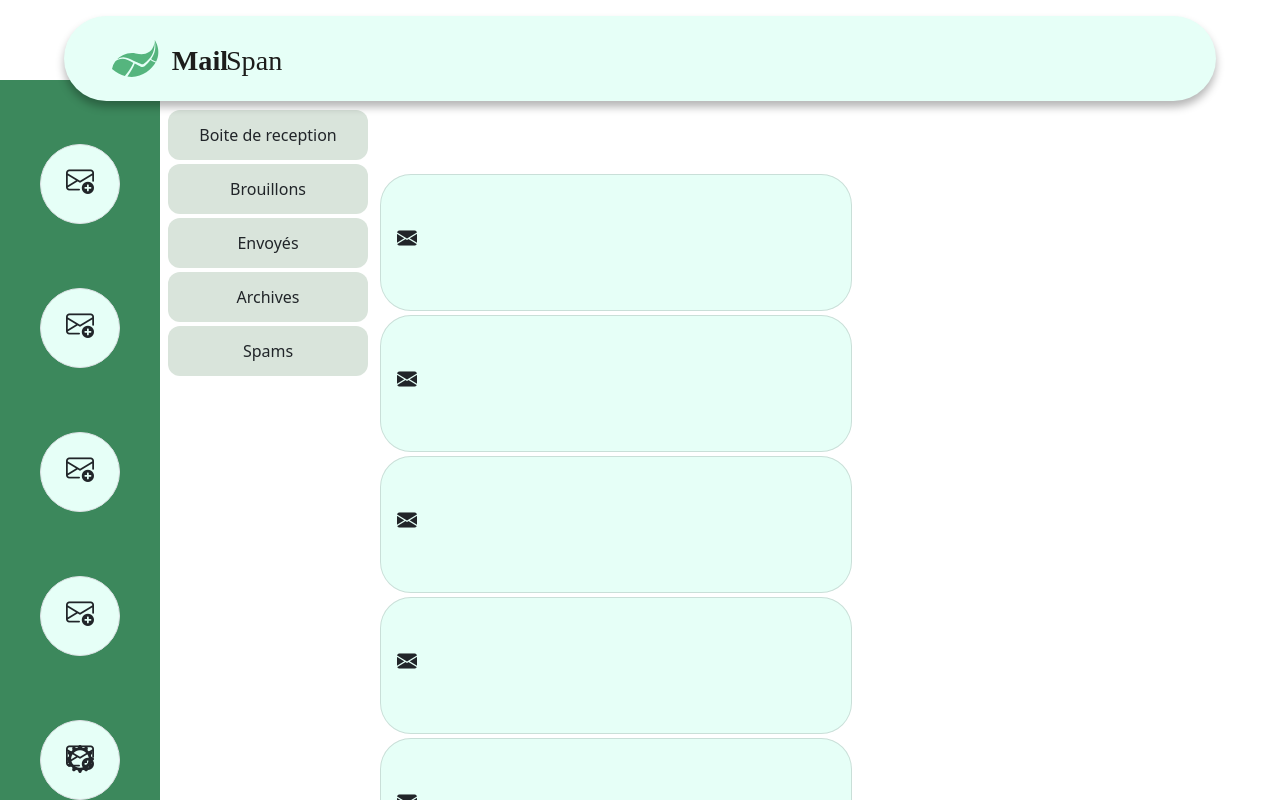
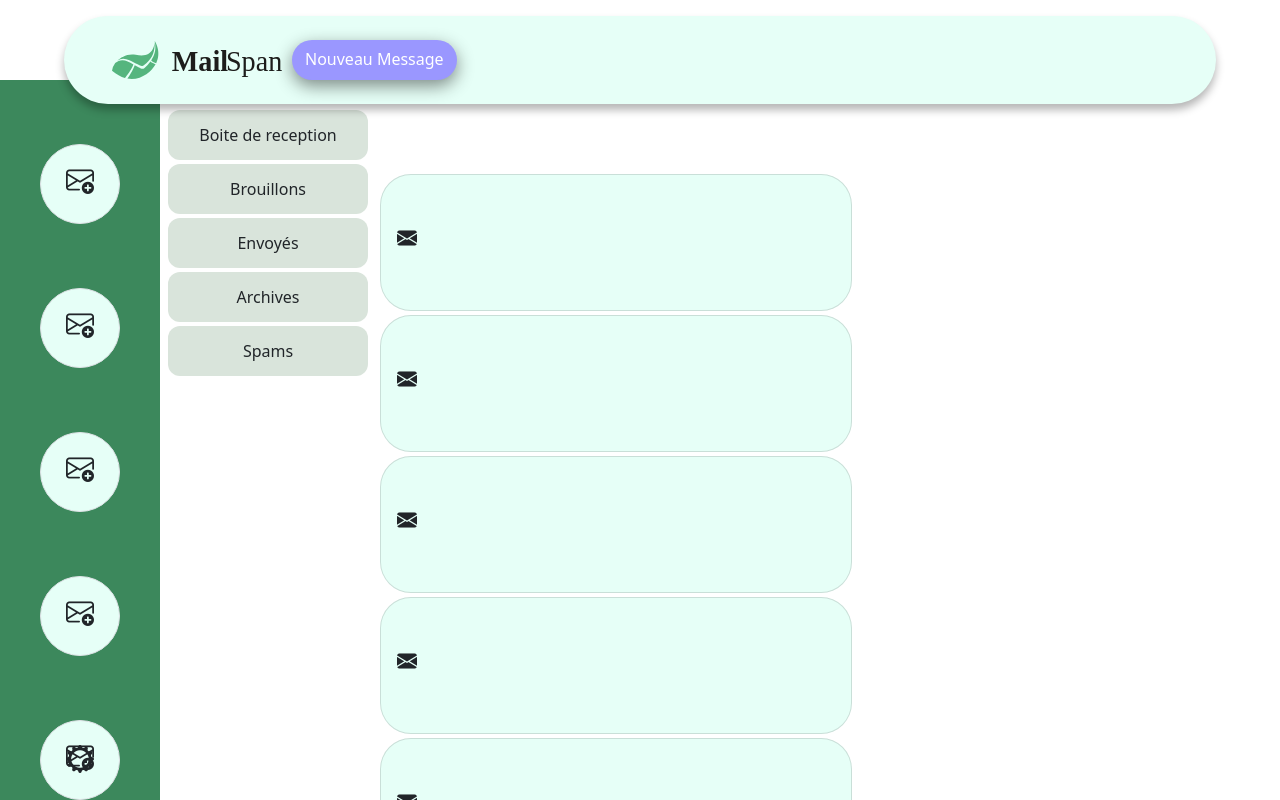
Before and after one commit to RaphaelCpp/SpanMail, an Angular app: page /mail in a window 1280 px wide. Built offline with nearby package versions, Linux system fonts and the light colour scheme.

Commit message:
last commit

```diff
--- a/src/app/component/header/header.component.html
+++ b/src/app/component/header/header.component.html
@@ -14,7 +14,8 @@
         class="ms-4"
     /></a>
 
-    <div class="collapse collaspeGen1" id="collapseExample">
+    <button class="btn btnNewMessage pb-2">Nouveau Message</button>
+    <div class="mt-5 collapse collaspeGen1" id="collapseExample">
       <button class="btn float-end" id="close">
         <i class="bi bi-x-lg"></i>
       </button>
--- a/src/app/component/header/header.component.scss
+++ b/src/app/component/header/header.component.scss
@@ -9,11 +9,21 @@
   left: 50%;
   transform: translate(-50%, 0);
 }
-
+.btnNewMessage {
+  box-shadow: 0px 6px 17px #00000075;
+  border-radius: 36px;
+  background: #9a97ff;
+  color: white;
+}
 .myLiNav {
   cursor: pointer;
 }
-
+#close {
+  margin-top: -6rem;
+}
+#close2 {
+  margin-top: -3rem;
+}
 .headerCollaspe {
   height: 75vh;
   background: #e6fff7;
@@ -156,6 +166,7 @@
   height: 75vh;
   background: #e6fff7;
   border: none;
+  margin-top: 1.5rem;
 }
 
 .headerCollaspe2 p {
```
